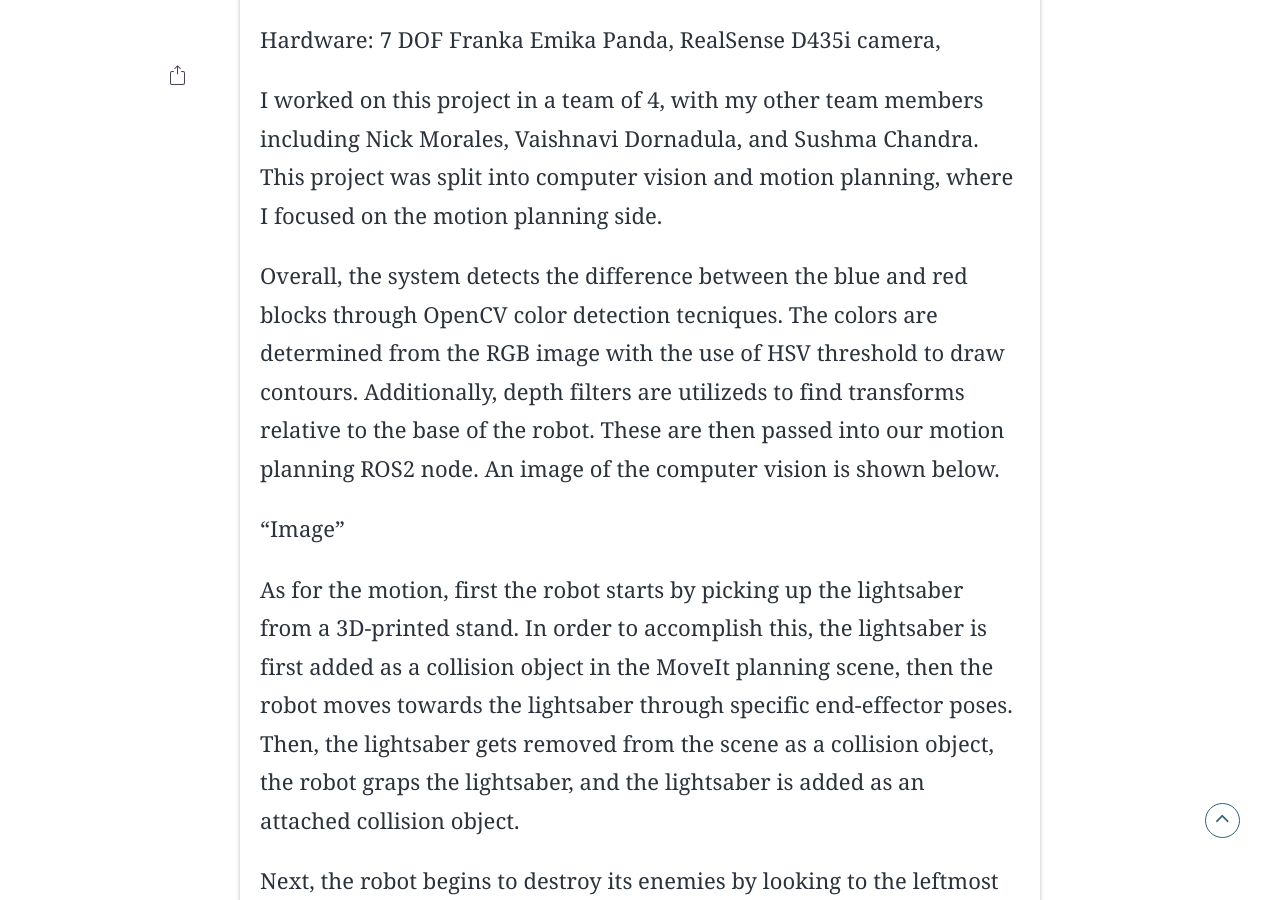
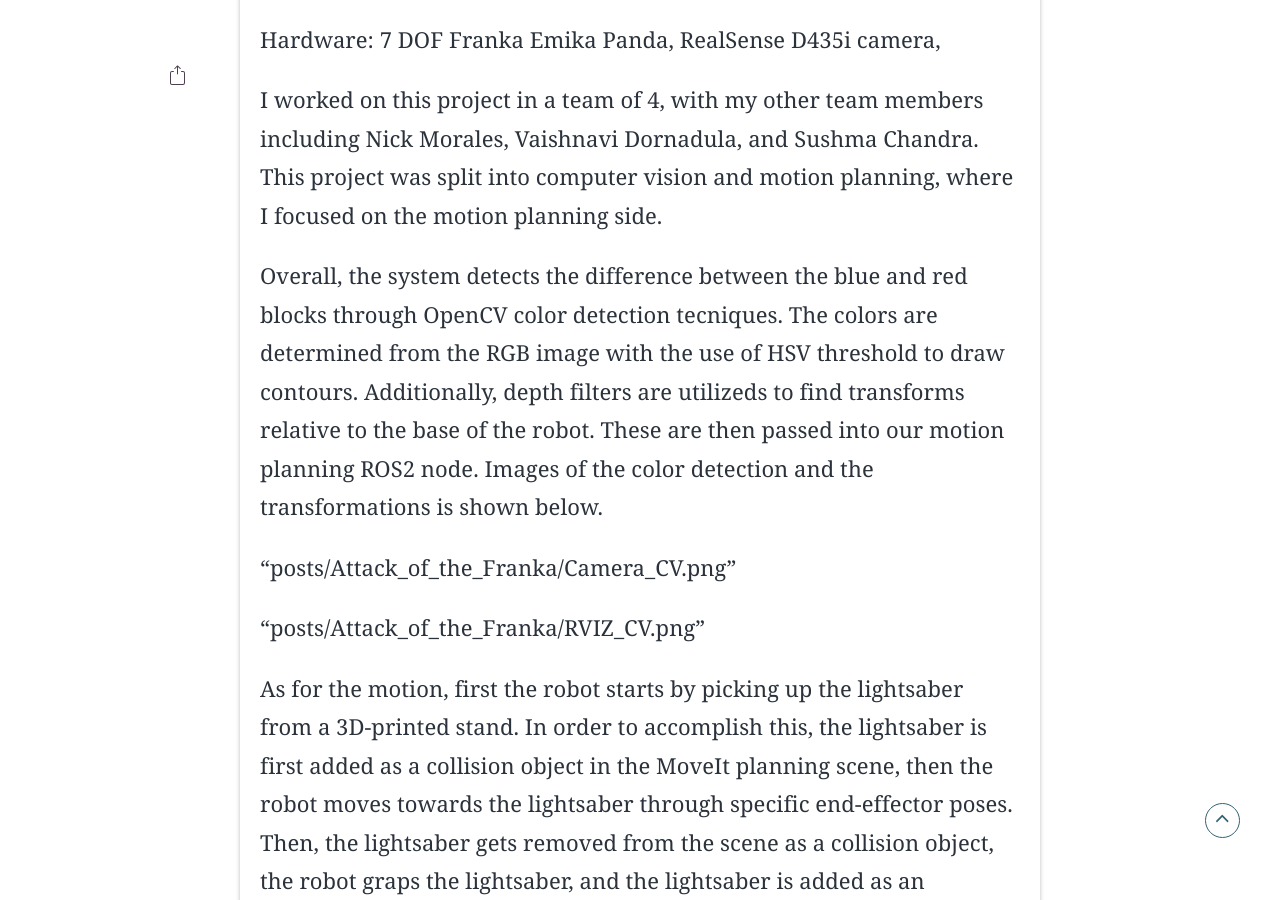
Before and after one commit to megsindelar/megsindelar.github.io, a Jekyll site: the page built from _posts/2021-02-06-Attack-of-the-Franka.md, in a window 1280 px wide and 900 px high, scrolled down 1510 px. Built offline with Jekyll 4.4.1, drawn with Linux system fonts in a browser that asks for light colours; some web fonts are replaced.

Commit message:
Update 2021-02-06-Attack-of-the-Franka.md

```diff
--- a/_posts/2021-02-06-Attack-of-the-Franka.md
+++ b/_posts/2021-02-06-Attack-of-the-Franka.md
@@ -23,10 +23,12 @@ Hardware: 7 DOF Franka Emika Panda, RealSense D435i camera,
 I worked on this project in a team of 4, with my other team members including Nick Morales, Vaishnavi Dornadula, and Sushma Chandra. This project was split into computer vision and motion planning, where I focused on the motion planning side.
 
 
-Overall, the system detects the difference between the blue and red blocks through OpenCV color detection tecniques. The colors are determined from the RGB image with the use of HSV threshold to draw contours. Additionally, depth filters are utilizeds to find transforms relative to the base of the robot. These are then passed into our motion planning ROS2 node. An image of the computer vision is shown below.
+Overall, the system detects the difference between the blue and red blocks through OpenCV color detection tecniques. The colors are determined from the RGB image with the use of HSV threshold to draw contours. Additionally, depth filters are utilizeds to find transforms relative to the base of the robot. These are then passed into our motion planning ROS2 node. Images of the color detection and the transformations is shown below.
 
 
-"Image"
+"posts/Attack_of_the_Franka/Camera_CV.png"
+
+"posts/Attack_of_the_Franka/RVIZ_CV.png"
 
 
 As for the motion, first the robot starts by picking up the lightsaber from a 3D-printed stand. In order to accomplish this, the lightsaber is first added as a collision object in the MoveIt planning scene, then the robot moves towards the lightsaber through specific end-effector poses. Then, the lightsaber gets removed from the scene as a collision object, the robot graps the lightsaber, and the lightsaber is added as an attached collision object.
```
